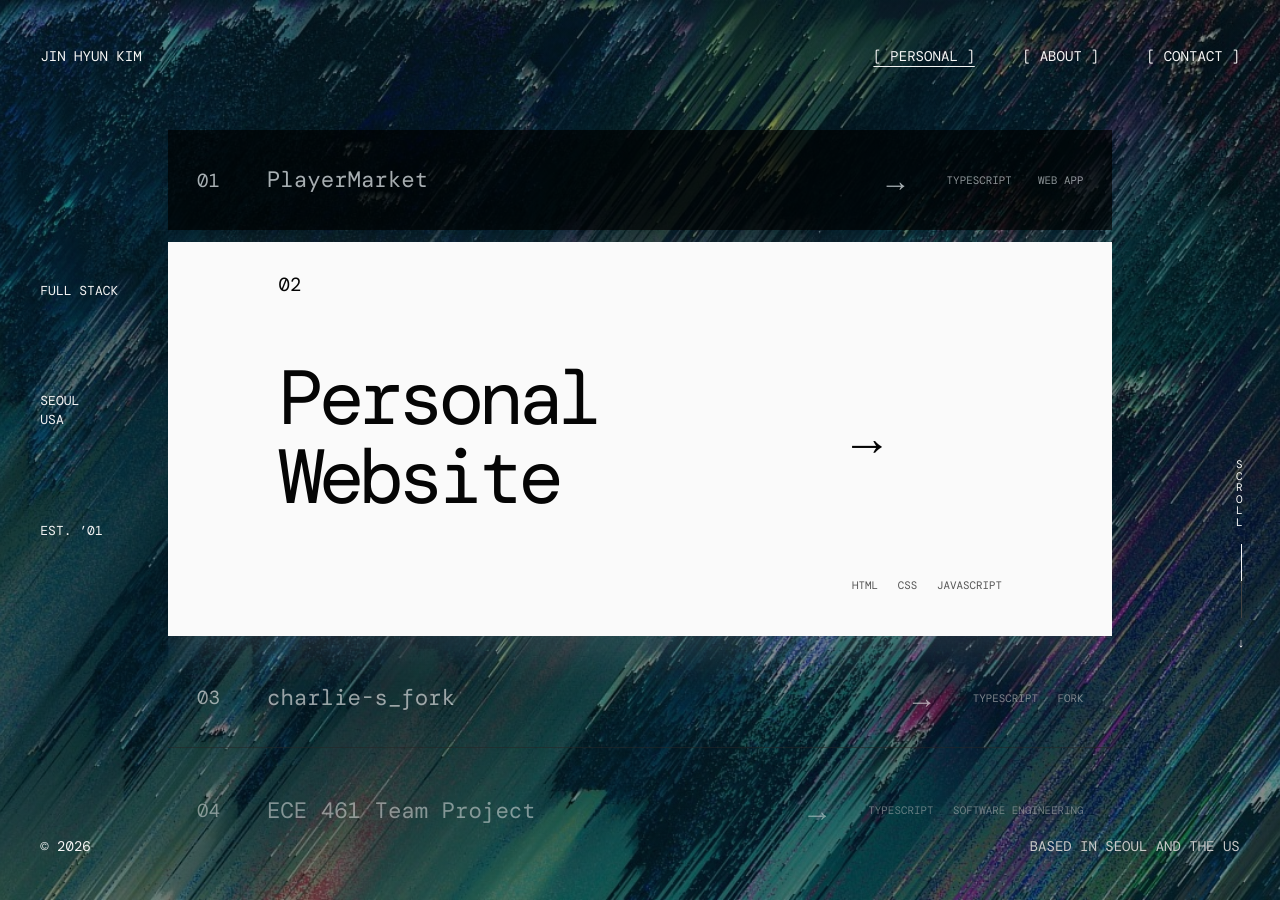
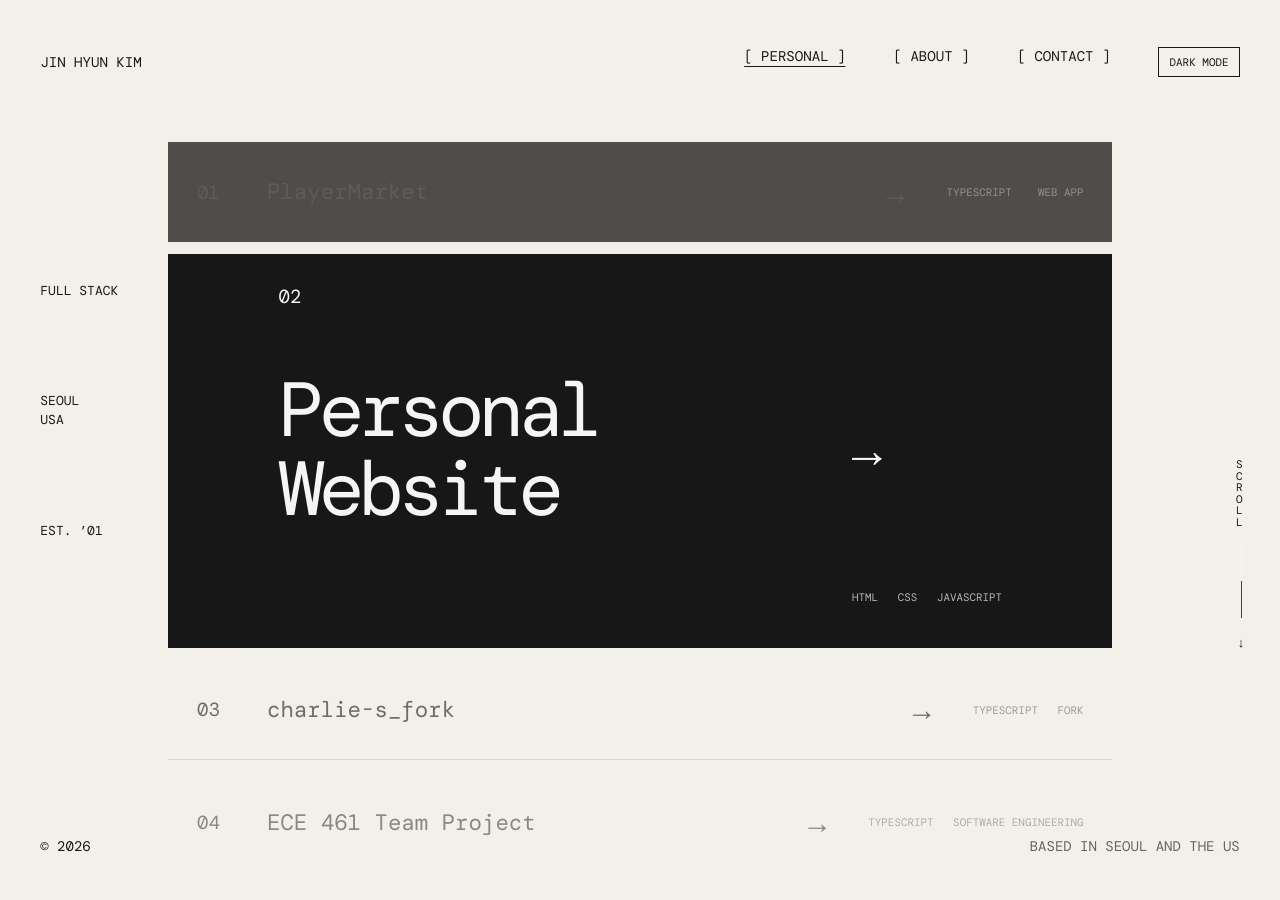
Before and after one commit to imasepan/imasepan.github.io, a Jekyll site: the page studio.html, which Jekyll copies as it is, in a window 1280 px wide. Built offline with Jekyll 4.4.1, drawn with Linux system fonts in a browser that asks for light colours.

Commit message:
added light mode, removed background

```diff
--- a/studio.css
+++ b/studio.css
@@ -1,11 +1,16 @@
-:root { color-scheme: dark; font-family: 'DM Mono', ui-monospace, monospace; background: #000; color: #f5f5f5; }
+:root { color-scheme: dark; --studio-bg: #000; --studio-fg: #f5f5f5; --studio-muted: #c9c9c9; --studio-line: #272727; --studio-focus: #fafafa; --studio-focus-fg: #050505; font-family: 'DM Mono', ui-monospace, monospace; background: var(--studio-bg); color: var(--studio-fg); }
+:root[data-theme='light'] { color-scheme: light; --studio-bg: #f2f0e8; --studio-fg: #171717; --studio-muted: #66645d; --studio-line: #c9c6ba; --studio-focus: #171717; --studio-focus-fg: #f5f5f5; }
 * { box-sizing: border-box; }
-html, body { min-width: 320px; min-height: 100vh; margin: 0; background-color: #07151b; background-image: linear-gradient(rgba(4, 13, 18, .48), rgba(4, 13, 18, .48)), url('/assets/future-tokyo-background.jpg'); background-size: cover; background-position: center; background-attachment: fixed; color: #f5f5f5; overscroll-behavior: none; }
+html, body { min-width: 320px; min-height: 100vh; margin: 0; background: var(--studio-bg); color: var(--studio-fg); overscroll-behavior: none; }
+body { opacity: 0; animation: studio-fade-in .7s ease-out forwards; }
+@keyframes studio-fade-in { from { opacity: 0; } to { opacity: 1; } }
 body { overflow: hidden; }
 a { color: inherit; }
 .studio-header { display: flex; align-items: center; justify-content: space-between; padding: 47px 3.15vw; font-size: clamp(13px, 1.1vw, 17px); }
 .studio-name, .studio-header nav a { text-decoration: none; }
 .studio-header nav { display: flex; gap: clamp(28px, 3.75vw, 60px); }
+.theme-toggle { padding: 7px 10px; border: 1px solid currentColor; background: transparent; color: inherit; font: inherit; font-size: .78em; cursor: pointer; }
+.theme-toggle:hover { background: var(--studio-fg); color: var(--studio-bg); }
 .studio-header nav a:hover, .studio-header nav a[aria-current='page'], .project-row:hover strong { text-decoration: underline; text-underline-offset: 5px; }
 .studio-meta { position: fixed; top: 281px; left: 3.15vw; display: grid; gap: 91px; font-size: clamp(13px, 1vw, 17px); line-height: 1.48; }.studio-meta p { margin: 0; }
 .studio-main { width: min(73.8vw, 1120px); height: calc(100vh - 225px); margin: clamp(64px, 8vh, 100px) auto 0; overflow: hidden; overscroll-behavior: none; touch-action: none; }
@@ -46,10 +51,10 @@ footer { position: fixed; right: 0; bottom: 0; left: 0; }
   position: absolute;
   z-index: 1;
   top: 112px;
-  right: 0;
+  right: calc((100vw - min(73.8vw, 1120px)) / -2);
   left: 0;
   height: 394px;
-  background: #fafafa;
+  background: var(--studio-focus);
   box-shadow: 0 18px 45px rgba(255,255,255,.13);
   pointer-events: none;
 }
@@ -82,6 +87,7 @@ footer { position: fixed; right: 0; bottom: 0; left: 0; }
 .studio-projects > .project-list > .project-row.is-active {
   height: 394px;
   background: transparent;
+  color: var(--studio-focus-fg);
   box-shadow: none;
 }
 .studio-projects > .project-feature:not(.is-active),
@@ -92,15 +98,25 @@ footer { position: fixed; right: 0; bottom: 0; left: 0; }
   transition-duration: 0ms;
 }
 
+.project-feature, .project-row { color: var(--studio-fg); }
+.project-feature.is-active, .project-row.is-active { color: var(--studio-focus-fg); }
+.project-row { border-color: var(--studio-line); }
+.feature-tech, .project-row em, footer span { color: var(--studio-muted); }
+.project-feature.is-active .feature-tech, .project-row.is-active em { color: var(--studio-focus-fg); opacity: .72; }
+
 @media (max-width: 800px) {
   .studio-main { margin-top: 18px; }
-  .studio-main::before { top: 102px; height: 360px; }
+  .studio-main::before { top: 102px; right: -20px; height: 360px; }
   .studio-projects > .project-feature.is-active,
   .studio-projects > .project-list > .project-row.is-active { height: 360px; min-height: 360px; }
   .studio-projects > .project-feature:not(.is-active),
   .studio-projects > .project-list > .project-row:not(.is-active) { height: 94px; }
 }
 
+@media (prefers-reduced-motion: reduce) {
+  body { animation: none; opacity: 1; }
+}
+
 @media (max-width: 480px) {
   .studio-projects > .project-feature.is-active,
   .studio-projects > .project-list > .project-row.is-active { height: 360px; min-height: 360px; }
--- a/studio.html
+++ b/studio.html
@@ -17,6 +17,7 @@
         <a href="/index.html" aria-current="page">[ PERSONAL ]</a>
         <a href="index.html#about">[ ABOUT ]</a>
         <a href="mailto:jinhyuncharliekim@gmail.com">[ CONTACT ]</a>
+        <button class="theme-toggle" type="button" aria-label="Switch color theme">LIGHT MODE</button>
       </nav>
     </header>
     <aside class="studio-meta" aria-label="Profile details"><p>FULL STACK</p><p>SEOUL<br />USA</p><p>EST. &rsquo;01</p></aside>
@@ -37,6 +38,29 @@
     <aside class="studio-scroll" aria-hidden="true"><span>SCROLL</span><b><i></i></b><small>&darr;</small></aside>
     <footer>&copy; 2026 <span>BASED IN SEOUL AND THE US</span></footer>
     <script>
+      (() => {
+        const root = document.documentElement;
+        const toggle = document.querySelector('.theme-toggle');
+        const savedTheme = window.localStorage.getItem('studio-theme');
+        const preferredTheme = window.matchMedia('(prefers-color-scheme: light)').matches ? 'light' : 'dark';
+
+        const applyTheme = (theme) => {
+          root.dataset.theme = theme;
+          if (toggle) {
+            const nextTheme = theme === 'dark' ? 'light' : 'dark';
+            toggle.textContent = `${nextTheme.toUpperCase()} MODE`;
+            toggle.setAttribute('aria-label', `Switch to ${nextTheme} mode`);
+          }
+        };
+
+        applyTheme(savedTheme === 'light' || savedTheme === 'dark' ? savedTheme : preferredTheme);
+        toggle?.addEventListener('click', () => {
+          const nextTheme = root.dataset.theme === 'dark' ? 'light' : 'dark';
+          applyTheme(nextTheme);
+          window.localStorage.setItem('studio-theme', nextTheme);
+        });
+      })();
+
       (() => {
         const viewport = document.querySelector('.studio-main');
         const track = document.querySelector('.studio-projects');
```
